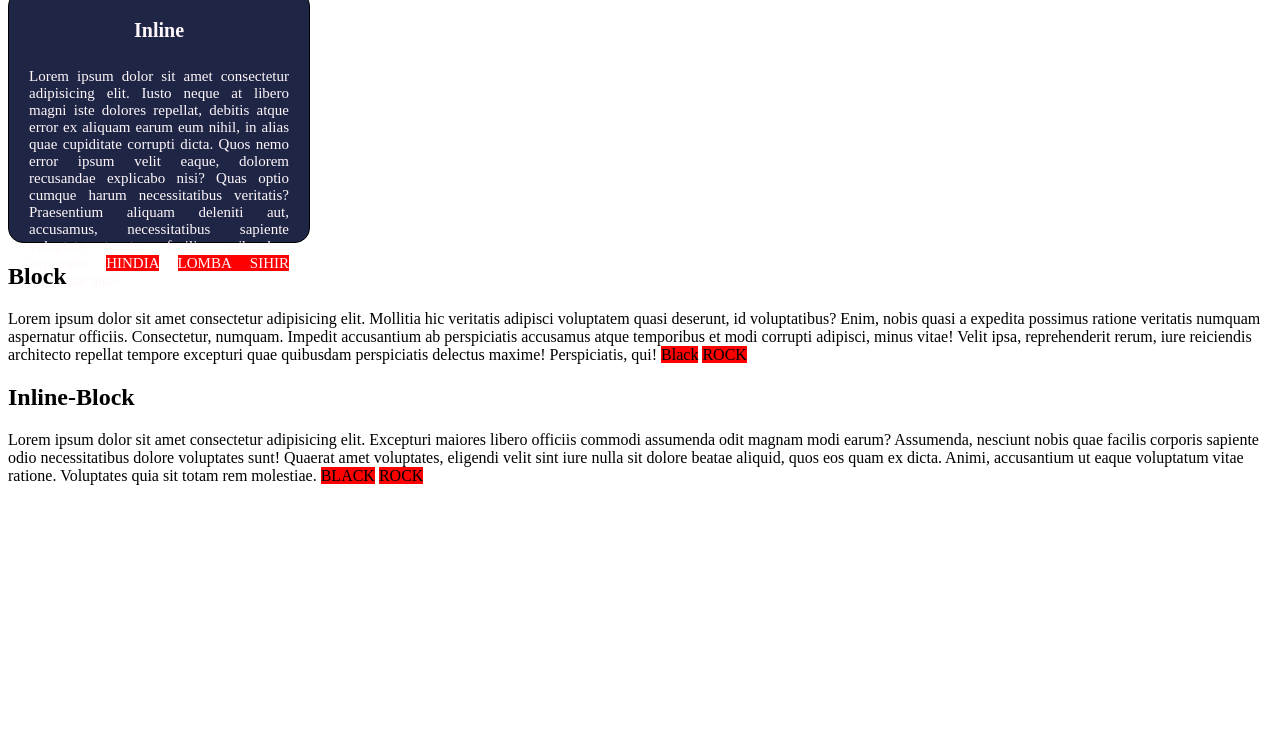
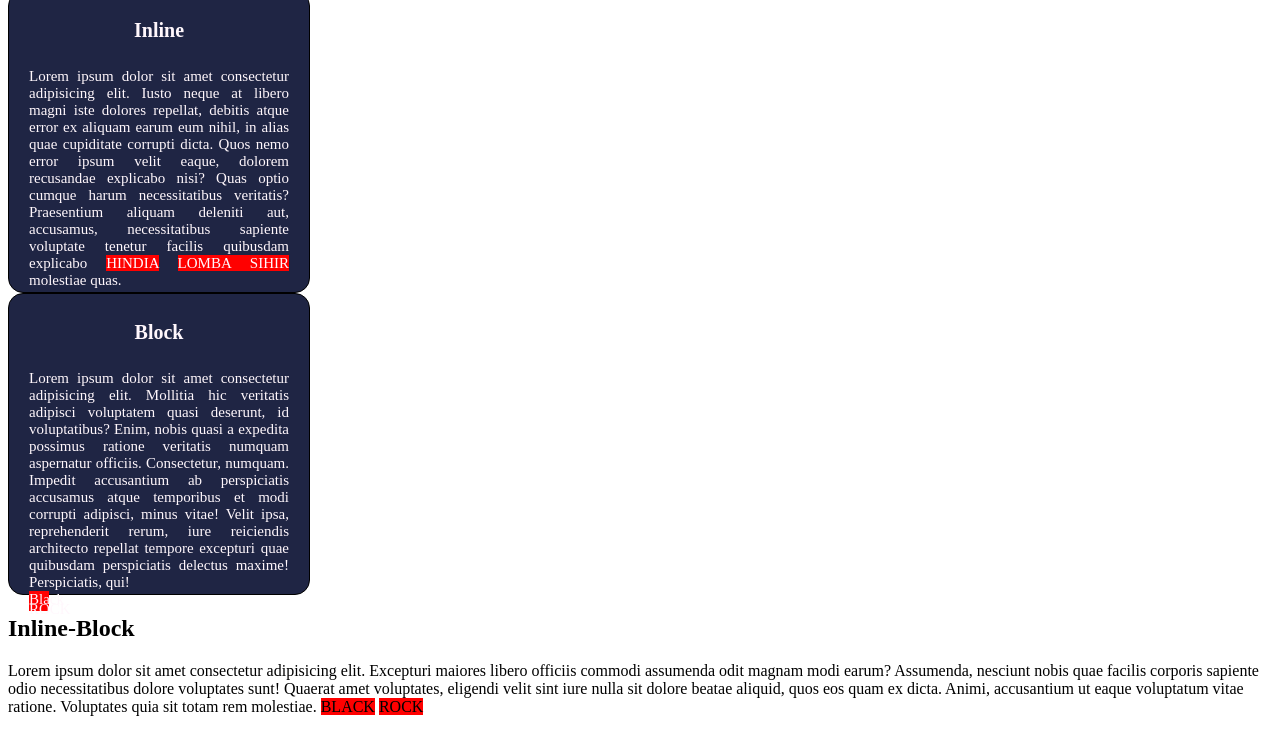
Before and after one commit to GilangPradnyana/display-model, a plain HTML site: page index.html in a window 1280 px wide. Shown: the part 67-800 px from the top of the page. Drawn offline with Linux system fonts and the light colour scheme; a web font is replaced by a local one.

Commit message:
styling inline-block

```diff
--- a/css/styles.css
+++ b/css/styles.css
@@ -33,7 +33,7 @@ header h1{
 
 /* Inline  */
 .display-inline {
-    height: 250px;
+    height: 300px;
     width: 300px;
     border: 1px solid;
     background-color: #1F2544;
@@ -53,4 +53,27 @@ header h1{
     padding: 0px 20px;
 }
 
-/*  */
+/* BLOCK */
+.display-block{
+    height: 300px;
+    width: 300px;
+    border: 1px solid;
+    background-color: #1F2544;
+    border-radius: 15px;
+}
+.display-block h2{
+    font-family: 'Montaga';
+    color: #FFF7FC;
+    text-align: center;
+    padding: 10px;
+    font-size: 20px;
+}
+.display-block p {
+    color: #FFF7FC;
+    font-size: 15px;
+    text-align: justify;
+    padding: 0px 20px;
+}
+.display-block span {
+    display: block;
+}
```
